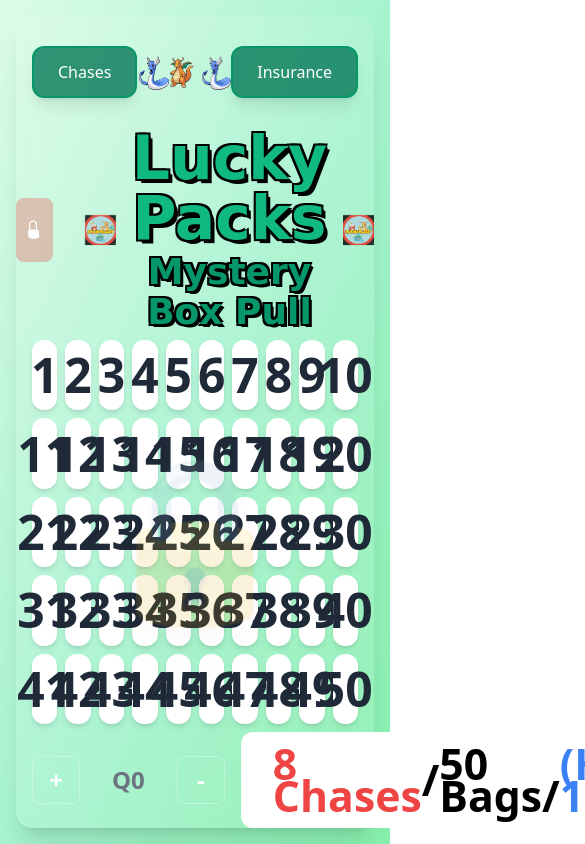
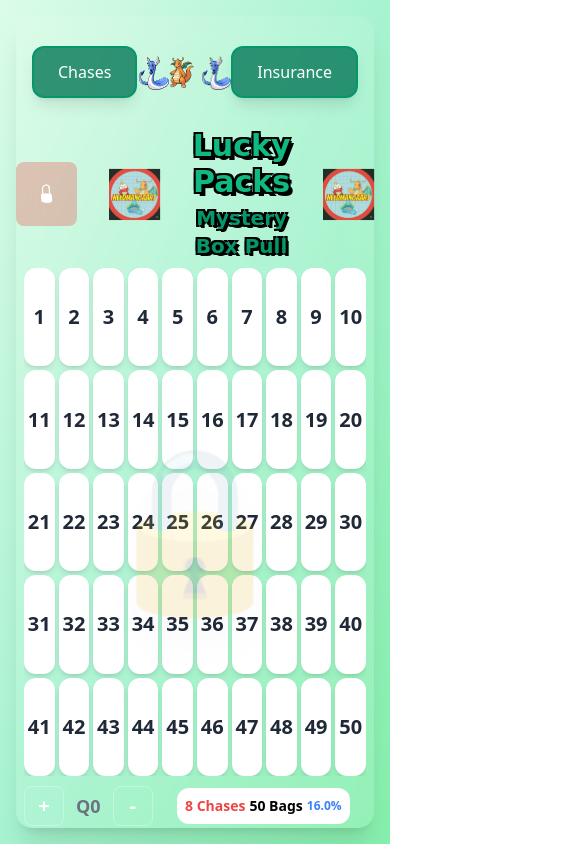
Before and after one commit to PremiumSpider/ttegb, a React (Vite) app: page / in a window 390 px wide. Shown: the top 844 px of the page, 585 px wide, since content can reach past the window. Built offline with nearby package versions, Linux system fonts and the light colour scheme.

Commit message:
fix: scaling is better now

```diff
--- a/src/App.jsx
+++ b/src/App.jsx
@@ -2348,14 +2348,14 @@ useEffect(() => {
   />
 </motion.div>
   <div className="text-center">
-    <h1 className="text-6xl font-black mb-1" style={{
+    <h1 className="text-3xl sm:text-4xl md:text-5xl lg:text-6xl font-black mb-1" style={{
       fontFamily: 'Comic Sans MS, cursive, sans-serif',
       color: '#10b981',
       textShadow: '4px 4px 0 #000, -2px -2px 0 #000, 2px -2px 0 #000, -2px 2px 0 #000, 2px 2px 0 #000'
     }}>
       Lucky Packs
     </h1>
-    <h2 className="text-4xl font-bold" style={{
+    <h2 className="text-xl sm:text-2xl md:text-3xl lg:text-4xl font-bold" style={{
       fontFamily: 'Comic Sans MS, cursive, sans-serif',
       color: '#059669',
       textShadow: '3px 3px 0 #000, -2px -2px 0 #000, 2px -2px 0 #000, -2px 2px 0 #000, 2px 2px 0 #000'
@@ -2495,14 +2495,16 @@ useEffect(() => {
               )}
             </AnimatePresence>
 
-            <div className={`grid ${gridCols} gap-2 mx-4 flex-1 h-[calc(100vh-280px)] relative grid`}>
+            <div className={`grid ${gridCols} gap-1 sm:gap-2 mx-2 sm:mx-4 flex-1 overflow-y-auto relative grid`} style={{ maxHeight: 'calc(100vh - 280px)' }}>
 {numbers.map((number) => (
 <motion.div
   key={number}
   onClick={() => toggleNumber(number)}
 className={`
   relative flex items-center justify-center
-  rounded-xl cursor-pointer text-5xl font-black
+  rounded-xl cursor-pointer font-black
+  min-h-[3.5rem] sm:min-h-[4rem] md:min-h-[4.5rem] lg:min-h-[5rem] xl:min-h-[6rem]
+  text-xl sm:text-2xl md:text-3xl lg:text-4xl xl:text-5xl
   ${
     chaseNumbers.has(number)
       ? !isLocked && unlockSelections.has(number)
@@ -2529,15 +2531,20 @@ ${!isLocked && unlockSelections.has(number)
   whileHover={{ scale: 1.05 }}
   whileTap={{ scale: 0.95 }}
 >
-  {!selectedNumbers.has(number) && number}
+  {/* Always show the number as background */}
+  <span className={`${selectedNumbers.has(number) ? 'opacity-0' : 'opacity-100'} z-10`}>
+    {number}
+  </span>
+
+  {/* Show X marks over the number when selected */}
   {(selectedNumbers.has(number)) && (
     <motion.div
-      className="absolute inset-0 flex items-center justify-center overflow-hidden"
+      className="absolute inset-0 flex items-center justify-center z-20"
       initial={{ opacity: 0 }}
       animate={{ opacity: 1 }}
     >
-      <div className={`w-full h-0.5 ${useStoneStyle ? 'bg-gray-400' : 'bg-gray-800'} transform rotate-45`} />
-      <div className={`w-full h-0.5 ${useStoneStyle ? 'bg-gray-400' : 'bg-gray-800'} transform -rotate-45 absolute`} />
+      <div className={`w-[70%] h-1 sm:h-1.5 md:h-2 lg:h-2.5 xl:h-3 ${useStoneStyle ? 'bg-gray-400' : 'bg-gray-800'} transform rotate-45`} />
+      <div className={`w-[70%] h-1 sm:h-1.5 md:h-2 lg:h-2.5 xl:h-3 ${useStoneStyle ? 'bg-gray-400' : 'bg-gray-800'} transform -rotate-45 absolute`} />
     </motion.div>
   )}
   {!selectedNumbers.has(number) && shimmerLevel > 0 && (
@@ -2620,21 +2627,21 @@ ${!isLocked && unlockSelections.has(number)
 )}
             </div>
 
-            <div className="flex items-center gap-4 mx-4 mt-2 text-2xl font-bold">
+            <div className="flex items-center gap-2 sm:gap-4 mx-2 sm:mx-4 mt-2 text-lg sm:text-xl md:text-2xl font-bold">
               {/* Left side - Queue controls */}
-              <div className="flex items-center gap-2">
+              <div className="flex items-center gap-1 sm:gap-2">
                 {/* Plus button */}
                 <motion.button
                   whileHover={{ scale: 1.1 }}
                   whileTap={{ scale: 0.9 }}
                   onClick={() => handleQueueChange(1)}
-                  className="w-12 h-12 bg-transparent hover:bg-white/10 text-white rounded-lg flex items-center justify-center text-2xl font-bold transition-colors border border-white/30"
+                  className="w-10 h-10 sm:w-12 sm:h-12 bg-transparent hover:bg-white/10 text-white rounded-lg flex items-center justify-center text-xl sm:text-2xl font-bold transition-colors border border-white/30"
                 >
                   +
                 </motion.button>
 
                 {/* Queue count display */}
-                <div className="px-6 py-3 rounded-xl text-gray-500 text-2xl">
+                <div className="px-2 sm:px-4 md:px-6 py-2 sm:py-3 rounded-xl text-gray-500 text-lg sm:text-xl md:text-2xl">
                   Q{queueCount}
                 </div>
 
@@ -2643,19 +2650,21 @@ ${!isLocked && unlockSelections.has(number)
                   whileHover={{ scale: 1.1 }}
                   whileTap={{ scale: 0.9 }}
                   onClick={() => handleQueueChange(-1)}
-                  className="w-12 h-12 bg-transparent hover:bg-white/10 text-white rounded-lg flex items-center justify-center text-2xl font-bold transition-colors border border-white/30"
+                  className="w-10 h-10 sm:w-12 sm:h-12 bg-transparent hover:bg-white/10 text-white rounded-lg flex items-center justify-center text-xl sm:text-2xl font-bold transition-colors border border-white/30"
                 >
                   -
                 </motion.button>
               </div>
 
-              {/* Centered - Single white fun bar */}
+              {/* Centered - Dynamic responsive info bar */}
               <div className="flex-1 flex justify-center">
-                <div className="px-8 py-4 rounded-xl bg-white flex items-center" style={{ fontSize: '2.67rem' }}>
-                  <span className="text-red-500 font-bold">{remainingChases} Chases</span>
-                  <span className="text-black font-bold"> / </span>
-                  <span className="text-black font-bold">{bagCount - selectedNumbers.size - queueCount} Bags/</span>
-                  <span className="text-blue-500 font-bold"> (Hit R: {calculateHitRatio()})</span>
+                <div className="px-2 sm:px-4 md:px-6 lg:px-8 py-2 sm:py-3 md:py-4 rounded-xl bg-white flex flex-wrap items-center justify-center gap-1 sm:gap-2 text-sm sm:text-lg md:text-xl lg:text-2xl xl:text-3xl">
+                  <span className="text-red-500 font-bold whitespace-nowrap">{remainingChases} Chases</span>
+                  <span className="text-black font-bold hidden sm:inline"> / </span>
+                  <span className="text-black font-bold whitespace-nowrap">{bagCount - selectedNumbers.size - queueCount} Bags</span>
+                  <span className="text-blue-500 font-bold whitespace-nowrap hidden md:inline"> (Hit R: {calculateHitRatio()})</span>
+                  {/* Show hit ratio on smaller screens in a more compact way */}
+                  <span className="text-blue-500 font-bold whitespace-nowrap md:hidden text-xs sm:text-sm"> {calculateHitRatio()}</span>
                 </div>
               </div>
             </div>
```
